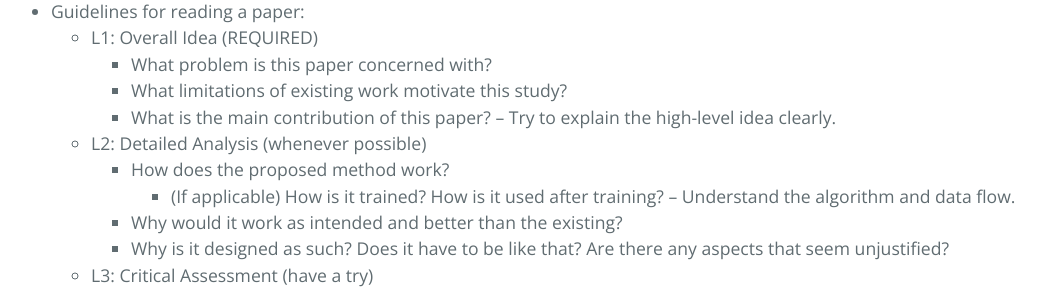
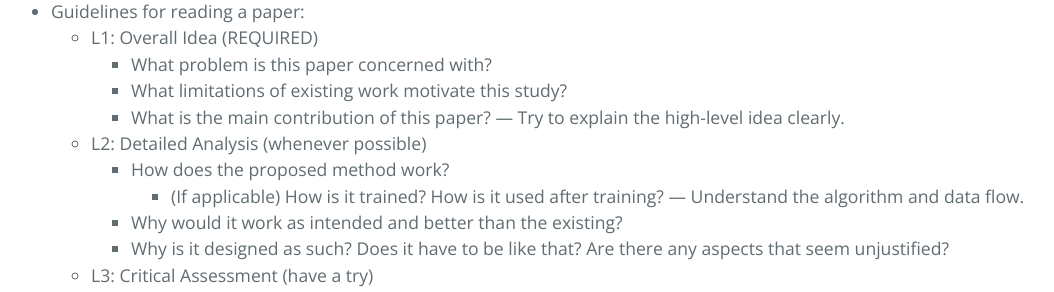
Before and after one commit to ZhimingZhou/zhimingzhou.github.io, a Jekyll site: the page built from _posts/2020-12-09-Prospective-Students.md, in a window 1280 px wide and 900 px high, scrolled down 828 px. Shown: the part 155-447 px from the top of the window, without its empty margins (85-1139 px from the left). Built offline with Jekyll 4.4.1, drawn with Linux system fonts in a browser that asks for light colours.

```diff
--- a/_posts/2020-12-09-Prospective-Students.md
+++ b/_posts/2020-12-09-Prospective-Students.md
@@ -39,10 +39,10 @@ I’m looking for TALENTED students with GENUINE enthusiasm for FUNDAMENTAL rese
 	- L1: Overall Idea (REQUIRED)
 		- What problem is this paper concerned with?
 		- What limitations of existing work motivate this study?
-		- What is the main contribution of this paper? -- Try to explain the high-level idea clearly.
+		- What is the main contribution of this paper? --- Try to explain the high-level idea clearly.
 	- L2: Detailed Analysis (whenever possible)
 		- How does the proposed method work?
-			- (If applicable) How is it trained? How is it used after training? -- Understand the algorithm and data flow.
+			- (If applicable) How is it trained? How is it used after training? --- Understand the algorithm and data flow.
 		- Why would it work as intended and better than the existing?
 		- Why is it designed as such? Does it have to be like that? Are there any aspects that seem unjustified?
 	- L3: Critical Assessment (have a try)
```
